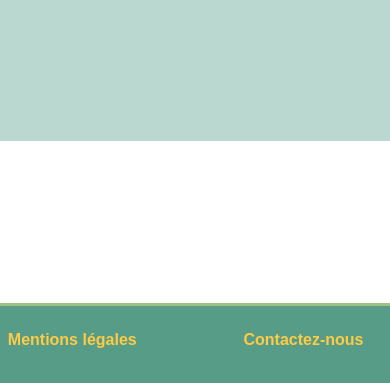
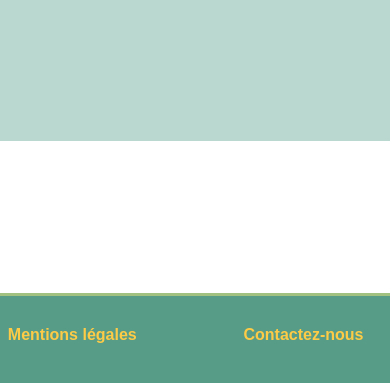
Before and after one commit to FEHLEN/P3-ohmyfood, a plain HTML site: page pagesHTML/page_prochainement.html in a window 390 px wide. Shown: the part 461-844 px from the top of the page. Drawn offline with Linux system fonts and the light colour scheme.

Commit message:
suppression bande blanche

```diff
--- a/accueil_menu.css
+++ b/accueil_menu.css
@@ -98,7 +98,7 @@ footer{
     background-color:white;width: 100%;position: fixed;right:0px;left:0px;bottom:0px;
 }
 .bouton_prochainement{
-    width: 30%; margin: auto;text-align: center;background:rgb(87, 156, 135);border:2px solid rgba(87, 156, 135,1);border-radius: 10px;margin-top: 1%;margin-bottom: 1%;
+    width: 30%; margin: auto;text-align: center;background:rgb(87, 156, 135);border:2px solid rgba(87, 156, 135,1);border-radius: 10px;margin-bottom: 1%;
 }
 .bouton_prochainement a{
     color:rgb(253, 203, 70);text-decoration: none;font-size: 1.5rem;padding-right: 2%; font-family: Arial, sans-serif;font-weight: bold;
--- a/pagesCSS/Mentions.css
+++ b/pagesCSS/Mentions.css
@@ -19,7 +19,7 @@ header a{
     text-decoration: none;
 }
 section{
-    background-color: wheat;width: 80%;height: auto;margin-top: 8%;margin-bottom: 12%;padding-bottom: 3%;margin-left: 10%;
+    background-color: wheat;width: 80%;height: auto;margin-top: 8%;margin-bottom: 10%;padding-bottom: 3%;margin-left: 10%;
 }
 section h1{
     text-align: center; font-size: 1.7rem;font-family: 'Lucida Grande', Verdana, sans-serif;width: 400px;height: 40px;border-bottom :1px solid rgb(105, 103, 103);box-shadow: 3px 3px 3px rgb(105, 103, 103);border-radius: 7px;
@@ -53,11 +53,9 @@ p{
     text-align:justify;font-size: 1.7rem;font-family: Courgette;margin-left: 10%;margin-right: 10%;
 }
 footer{
-    background-color:white;width: 100%;position: fixed;right:0px;left:0px;bottom:0px;height: 180px;
+    background-color:white;width: 100%;position: fixed;right:0px;left:0px;bottom:0px;height: 100px;
 }
-.bande_blanche{
-    background-color:white;width: 100%;height:80px;
-}
+
 
 .bandeau_bas{   /*bande du bas mentions et contact*/
     display: flex;flex-direction: row;height:100px;width:80%;margin:auto;
@@ -124,7 +122,7 @@ footer{
         color:rgb(253, 203, 70);font-family: 'Cooper Black';text-align: center;font-size: 3.5rem;margin:0;padding-top: 10px;
     }
     section{
-        background-color: wheat;width: 100%;height: auto;margin:0;padding:0;padding-bottom: 175px;margin-top:15%;
+        background-color: wheat;width: 100%;height: auto;margin:0;padding-bottom:10px;margin-bottom: 110px;margin-top:10%;
     }
     nav{
         display: none;
@@ -147,14 +145,12 @@ footer{
         font-size: 1.5rem;text-align: left;
     }
     footer{
-        background-color:white;width: 100%;height:160px;position: fixed;right:0px;left:0px;bottom:0px;
+        background-color:white;width: 100%;height:90px;position: fixed;right:0px;left:0px;bottom:0px;
     }
 
-    .bande_blanche{
-        height: 80px;color:white;
-    }
+
     .bandeau_bas{   /*bande du bas mentions et contact*/
-        display: flex;flex-direction: row;margin:0;width:100%;height: 80px;
+        display: flex;flex-direction: row;margin:0;width:100%;height: 90px;
     }
     .bouton_mentions{
         padding:0;width: 50%;padding-left: 2%;text-align: left;
@@ -163,7 +159,7 @@ footer{
         text-decoration: none;
     }
     .bouton_mentions h5{
-        padding:0;margin:0;font-size: 1rem;font-family: Arial;padding-top: 25px;
+        padding:0;margin:0;font-size: 1rem;font-family: Arial;padding-top: 30px;
     }
 
     .bouton_contact{
@@ -173,7 +169,7 @@ footer{
         text-decoration: none;
     }
     .bouton_contact h5{
-        padding:0;margin:0;font-size: 1rem;font-family: Arial;padding-top: 25px;
+        padding:0;margin:0;font-size: 1rem;font-family: Arial;padding-top: 30px;
     }
 
 }
--- a/pagesCSS/page1.css
+++ b/pagesCSS/page1.css
@@ -16,7 +16,7 @@ p{
     width: 100%;text-align: center;font-size: 1.5rem;
 }
 .menu{
-    width: 80%; height:auto;margin:auto;margin-top:2%;padding-bottom: 300px;background-color: rgb(252, 223, 219);
+    width: 80%; height:auto;margin:auto;margin-top:2%;padding-bottom: 100px;background-color: rgb(252, 223, 219);margin-bottom: 120px;
 }
 .presentation{
     text-align: center;padding-top:5%;padding-bottom: 5%;height: auto;
@@ -78,11 +78,9 @@ h2:hover {
     margin:0px;margin-left:10px;width: 70%;font-size: 4rem;font-family: 'Brush Script MT';
 }
 footer{
-    background-color:white;width: 100%;height:180px;position: fixed;left:0px;bottom:0px;
+    background-color:white;width: 100%;height:100px;position: fixed;left:0px;bottom:0px;
 }
-.bande_blanche{
-    background-color:white;width: 100%;height:80px;
-}
+
 
 .bandeau_bas{   /*bande du bas mentions et contact*/
     display: flex;flex-direction: row;height:100px;width:80%;margin:auto;
@@ -150,7 +148,7 @@ footer{
         text-align: center;font-size: 3rem;margin-top: 10px;
     }
     .menu{
-        width: 100%; height: auto;margin-top:2%;padding-bottom: 190px;
+        width: 100%; height: auto;margin-top:2%;padding-bottom: 90px;
     }
     .presentation{
         text-align: center;color:rgb(41, 14, 18);height: auto;font-size: 1.8rem;font-family: 'Brush Script MT';
@@ -190,14 +188,14 @@ footer{
         width: 60%;text-align: left;font-size: 2.5rem;font-family: 'Brush Script MT';
     }
     footer{
-        background-color:white;width: 100%;height: 160px;position: fixed;left:0px;bottom:0px;
+        background-color:white;width: 100%;height: 90px;position: fixed;left:0px;bottom:0px;
     }
     .bande_blanche{
         margin:0px;height: 80px;
     }
 
     .bandeau_bas{   /*bande du bas mentions et contact*/
-        display: flex;flex-direction: row;width:100%;height: 80px;
+        display: flex;flex-direction: row;width:100%;height: 90px;
     }
     .bouton_mentions{
         padding:0;width: 50%;padding-left: 2%;text-align: left;
@@ -206,7 +204,7 @@ footer{
         text-decoration: none;
     }
     .bouton_mentions h5{
-        padding:0;margin:0;font-size: 1rem;font-family: Arial;padding-top: 25px;
+        padding:0;margin:0;font-size: 1rem;font-family: Arial;padding-top: 30px;
     }
 
     .bouton_contact{
@@ -216,7 +214,7 @@ footer{
         text-decoration: none;
     }
     .bouton_contact h5{
-        padding:0;margin:0;font-size: 1rem;font-family: Arial;padding-top: 25px;
+        padding:0;margin:0;font-size: 1rem;font-family: Arial;padding-top: 30px;
     }
 
 }
--- a/pagesCSS/page2.css
+++ b/pagesCSS/page2.css
@@ -19,7 +19,7 @@ p{
     width: 100%;text-align: center;font-size: 1.5rem;
 }
 .menu{
-    width: 80%;margin:auto;margin-top: 2%;background-color:  rgb(255,245,254);padding-bottom: 300px;
+    width: 80%;margin:auto;margin-top: 2%;background-color:  rgb(255,245,254);padding-bottom: 300px;margin-bottom: 120px;
 }
 .presentation{
     font-family: 'Croissant One';font-weight: bold;font-size: 40px;width: 80%;margin:auto;margin-top:2% ;height: 400px;padding-top: 15%;text-align: center;
@@ -108,11 +108,9 @@ section{
     font-size: 1.5rem;margin-right:50%;text-align: right;
 }
 footer{
-    background-color:white;width: 100%;margin:auto;height:180px;position: fixed;right:0px;bottom:0px;
+    background-color:white;width: 100%;margin:auto;height:100px;position: fixed;right:0px;bottom:0px;
 }
-.bande_blanche{
-background-color:white;width: 100%;height:80px;
-}
+
 .bandeau_bas{   /*bande du bas mentions et contact*/
     display: flex;flex-direction: row;width:80%;margin:auto;height:100px;
 }
@@ -239,13 +237,11 @@ background-color:white;width: 100%;height:80px;
         margin:0px;padding:0px;width: 0;height: 0;border-top: 5px solid transparent;border-bottom: 5px solid transparent;border-left: 115px solid rgb(39, 84, 182);margin-top: 10px;
     }
     footer{
-        background-color:white;width: 100%;height:160px;position: fixed;right:0px;left:0px;bottom:0px;
+        background-color:white;width: 100%;height:90px;position: fixed;right:0px;left:0px;bottom:0px;
     }
-    .bande_blanche{
-        background-color:white;width: 100%;height:80px;
-    }
+
     .bandeau_bas{
-        display: flex;flex-direction: row;margin:0px;width:100%;height: 80px;
+        display: flex;flex-direction: row;margin:0px;width:100%;height: 90px;
     }
     .bouton_mentions{
         padding:0;width: 50%;padding-left: 2%;text-align: left;
@@ -254,7 +250,7 @@ background-color:white;width: 100%;height:80px;
         padding:0px;
     }
     .bouton_mentions h5{
-        padding:0px;margin:0px;font-size: 1rem;font-family: Arial;padding-top: 25px;
+        padding:0px;margin:0px;font-size: 1rem;font-family: Arial;padding-top: 30px;
     }
     .bouton_mentions h5:hover{
         transform:translateX(0px);
@@ -266,7 +262,7 @@ background-color:white;width: 100%;height:80px;
         text-decoration: none;padding:0px;
     }
     .bouton_contact h5{
-        padding:0px;margin:0px;font-size: 1rem;font-family: Arial;padding-top: 25px;
+        padding:0px;margin:0px;font-size: 1rem;font-family: Arial;padding-top: 30px;
     }
     .bouton_contact h5:hover{
         transform:translate(0px,0px);
--- a/pagesCSS/page3.css
+++ b/pagesCSS/page3.css
@@ -22,7 +22,7 @@ p{
     width: 100%;text-align: center;font-size: 1.5rem;
 }
 .menu{
-    width: 80%;margin: auto;margin-top: 2%;background-color:  rgb(249, 249, 249);padding-bottom: 300px;
+    width: 80%;margin: auto;margin-top: 2%;background-color:  rgb(249, 249, 249);padding-bottom: 200px;margin-bottom: 120px;
 }
 .presentation{
     text-align: center;height:300px;width:80%;margin:auto;font-size: 3.5rem; background: linear-gradient( to right,rgb(4, 49, 223), rgb(61, 159, 250), rgb(108, 178, 249));background-clip: text;-webkit-background-clip: text;color:transparent;
@@ -96,11 +96,9 @@ section{
     font-size: 1.5rem;font-family: 'Bradley Hand ITC';font-weight: bold;text-align: right;
 }
 footer{
-    background-color:white;width: 100%;height:180px;position: fixed;right:0px;left:0px;bottom:0px;
+    background-color:white;width: 100%;height:100px;position: fixed;right:0px;left:0px;bottom:0px;
 }
-.bande_blanche{
-    background-color:white;width: 100%;height:80px;
-    }
+
 .bandeau_bas{   /*bande du bas mentions et contact*/
     display: flex;flex-direction: row;width:80%;height:100px;margin:auto;
 }
@@ -164,7 +162,7 @@ footer{
         text-align: center;font-size: 3rem;margin:0;margin-top: 10px;
     }
     .menu{
-        width: 90%; height: auto;margin-left:5%;margin-bottom:0;
+        width: 90%; height: auto;margin-left:5%;margin-bottom:0;padding-bottom:100px ;margin-bottom: 120px;
     }
     .presentation{
         height: 200px;
@@ -200,13 +198,11 @@ footer{
         font-size: 1rem;
     }
     footer{
-        background-color:white;width: 100%;height:160px;position: fixed;right:0px;left:0px;bottom:0px;
+        background-color:white;width: 100%;height:90px;position: fixed;right:0px;left:0px;bottom:0px;
     }
-    .bande_blanche{
-        background-color:white;width: 100%;height:80px;
-        }
+
     .bandeau_bas{   /*bande du bas mentions et contact*/
-        display: flex;flex-direction: row;width:100%;margin:0px;height:80px;
+        display: flex;flex-direction: row;width:100%;margin:0px;height:90px;
     }
     .bouton_mentions{
         padding:0;width: 50%;padding-left: 2%;text-align: left;
@@ -215,7 +211,7 @@ footer{
         padding:0;
     }
     .bouton_mentions h5{
-        padding:0;margin:0;font-size: 1rem;font-family: Arial;padding-top: 25px;
+        padding:0;margin:0;font-size: 1rem;font-family: Arial;padding-top: 30px;
     }
     .bouton_mentions h5:hover{
         transform:translateX(0px);
@@ -227,7 +223,7 @@ footer{
         text-decoration: none;padding:0;
     }
     .bouton_contact h5{
-        padding:0;margin:0;font-size: 1rem;font-family: Arial;padding-top: 25px;
+        padding:0;margin:0;font-size: 1rem;font-family: Arial;padding-top: 30px;
     }
     .bouton_contact h5:hover{
         transform:translate(0px,0px);
--- a/pagesCSS/page4.css
+++ b/pagesCSS/page4.css
@@ -20,7 +20,7 @@ p{
     width: 100%;text-align: center;font-size: 1.5rem;
 }
 .menu{
-    width: 80%;margin: auto;margin-top: 2%;background-color:  rgb(253, 253, 253);padding-bottom: 300px;
+    width: 80%;margin: auto;margin-top: 2%;background-color:  rgb(253, 253, 253);padding-bottom: 200px;margin-bottom: 120px;
 }
 .presentation{
     text-align: center;height: 20%;font-size: 3rem;font-family: 'Kaushan Script';
@@ -62,11 +62,9 @@ section h3, section h4{
     font-size: 1.5rem;font-family: 'Bradley Hand ITC';margin-right:50%;text-align: right;
 }
 footer{
-    background-color:white;width: 100%;height:180px;position: fixed;right:0px;left:0px;bottom:0px;
+    background-color:white;width: 100%;height:100px;position: fixed;right:0px;left:0px;bottom:0px;
 }
-.bande_blanche{
-    background-color:white;width: 100%;height:80px;
-    }
+
 .bandeau_bas{   /*bande du bas mentions et contact*/
     display: flex;flex-direction: row;width:80%;height:100px;margin:auto;
 }
@@ -169,14 +167,11 @@ footer{
         padding:0;margin:0;font-size: 1.2rem;text-align: right; font-family:'Kaushan Script';
     }
     footer{
-        background-color:white;width: 100%;height:160px;position: fixed;left:0px;bottom:0px;
+        background-color:white;width: 100%;height:90px;position: fixed;left:0px;bottom:0px;
     }
-    .bande_blanche{
-        background-color:white;width: 100%;height:80px;
-        }
 
     .bandeau_bas{   /*bande du bas mentions et contact*/
-        display: flex;flex-direction: row;width:100%;margin:0;height: 80px;
+        display: flex;flex-direction: row;width:100%;margin:0;height: 90px;
     }
     .bouton_mentions{
         padding:0;width: 50%;padding-left: 2%;text-align: left;
@@ -185,7 +180,7 @@ footer{
         text-decoration: none;
     }
     .bouton_mentions h5{
-        padding:0;margin:0;font-size: 1rem;font-family: Arial;padding-top: 25px;
+        padding:0;margin:0;font-size: 1rem;font-family: Arial;padding-top: 30px;
     }
     .bouton_mentions h5:hover{
         transform:translateX(0px);
@@ -196,7 +191,7 @@ footer{
     .bouton_contact a{text-decoration: none;
     }
     .bouton_contact h5{
-        padding:0;margin:0;font-size: 1rem;font-family: Arial;padding-top: 25px;
+        padding:0;margin:0;font-size: 1rem;font-family: Arial;padding-top: 30px;
     }
     .bouton_contact h5:hover{
         transform:translate(0px,0px);
--- a/pagesCSS/prochainement.css
+++ b/pagesCSS/prochainement.css
@@ -15,7 +15,7 @@ header a{
     text-decoration: none;
 }
 section{
-    background-color: rgb(186, 216, 208);height: 450px;margin-top: 8%;
+    background-color: rgb(186, 216, 208);height: 450px;margin-top: 8%;margin-bottom: 120px;
 }
 h1{
     padding-top: 6%;
@@ -27,11 +27,9 @@ h4{
     color:rgb(56, 53, 46);font-size: 2rem;text-align: center;
 }
 footer{
-    background-color:white;width: 100%;position: fixed;left:0px;bottom:0px;height: 180px;
+    background-color:white;width: 100%;position: fixed;left:0px;bottom:0px;height: 100px;
 }
-.bande_blanche{
-    background-color:white;width: 100%;height:80px;
-}
+
 .bandeau_bas{   /*bande du bas mentions et contact*/
     display: flex;flex-direction: row;width: 80%;height:100px; margin:auto;
 }
@@ -42,7 +40,7 @@ footer{
     text-decoration: none;
 }
 .bouton_mentions h5{
-    color:rgb(253, 203, 70);font-size: 1.5rem;font-family: Arial;width: 90%;text-align: left;margin:auto;padding-top: 25px;
+    color:rgb(253, 203, 70);font-size: 1.5rem;font-family: Arial;width: 90%;text-align: left;margin:auto;padding-top: 30px;
 }
 .bouton_mentions h5:hover{
     animation: shake 0.80s cubic-bezier(.36,.07,.19,.97) both;
@@ -75,7 +73,7 @@ footer{
     text-decoration: none;
 }
 .bouton_contact h5{
-    color:rgb(253, 203, 70);font-size: 1.5rem;font-family: Arial;width: 90%;text-align: right;margin:auto;padding-top: 25px;
+    color:rgb(253, 203, 70);font-size: 1.5rem;font-family: Arial;width: 90%;text-align: right;margin:auto;padding-top: 30px;
 }
 .bouton_contact h5:hover{
     animation: shake 0.80s cubic-bezier(.36,.07,.19,.97) both;
@@ -100,14 +98,12 @@ footer{
     }
 
     footer{
-        background-color:white;width: 100%;height: 160px;position: fixed;left:0px;bottom:0px;
-    }
-    .bande_blanche{
-        margin:0px;height: 80px;
+        background-color:white;width: 100%;height: 90px;position: fixed;left:0px;bottom:0px;
     }
 
+
     .bandeau_bas{   /*bande du bas mentions et contact*/
-        display: flex;flex-direction: row;width:100%;height: 80px;
+        display: flex;flex-direction: row;width:100%;height: 90px;
     }
     .bouton_mentions{
         padding:0;width: 50%;padding-left: 2%;text-align: left;
@@ -116,7 +112,7 @@ footer{
         text-decoration: none;
     }
     .bouton_mentions h5{
-        padding:0;margin:0;font-size: 1rem;font-family: Arial;padding-top: 25px;
+        padding:0;margin:0;font-size: 1rem;font-family: Arial;padding-top: 30px;
     }
     .bouton_contact{
         width: 50%;text-align: center;text-align:right;padding-right: 2%;
@@ -125,6 +121,6 @@ footer{
         text-decoration: none;
     }
     .bouton_contact h5{
-        padding:0;margin:0;font-size: 1rem;font-family: Arial;padding-top: 25px;
+        padding:0;margin:0;font-size: 1rem;font-family: Arial;padding-top: 30px;
     }
 }
--- a/pagesHTML/page_prochainement.html
+++ b/pagesHTML/page_prochainement.html
@@ -18,7 +18,6 @@
             <h4>Bon appétit...</h4>
         </section>
         <footer>
-            <div class="bande_blanche"></div>
             <div class="bandeau_bas">
                     <div class="bouton_mentions">
                        <a href="../pagesHTML/page-mentions-legales.html"><h5>Mentions légales</h5></a>
```
Also changed, not shown: pagesHTML/page-mentions-legales.html (+1 -2 lines), pagesHTML/page_menu1.html (+0 -2 lines), pagesHTML/page_menu2.html (+0 -1 lines), pagesHTML/page_menu3.html (+0 -1 lines), pagesHTML/page_menu4.html (+1 -1 lines).
